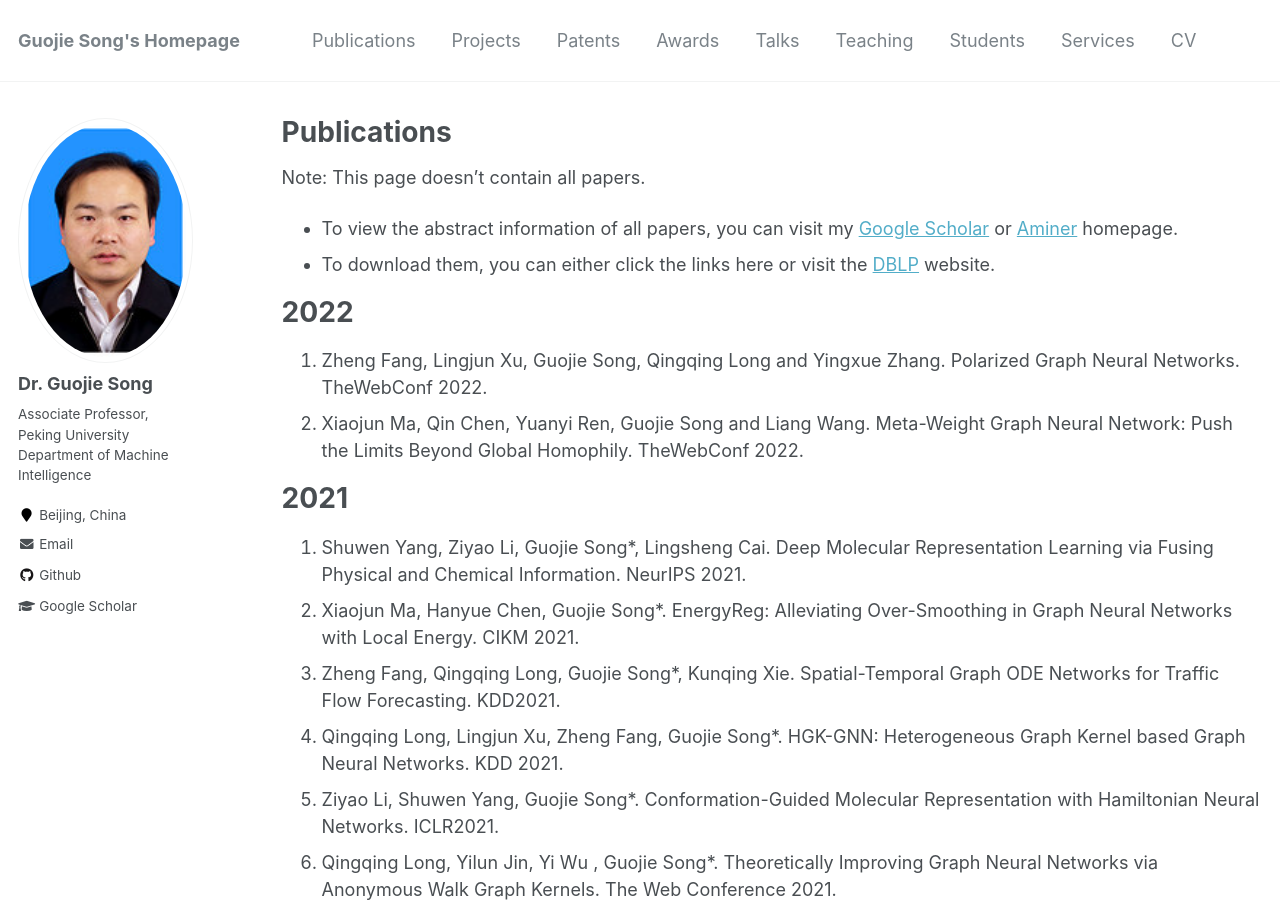
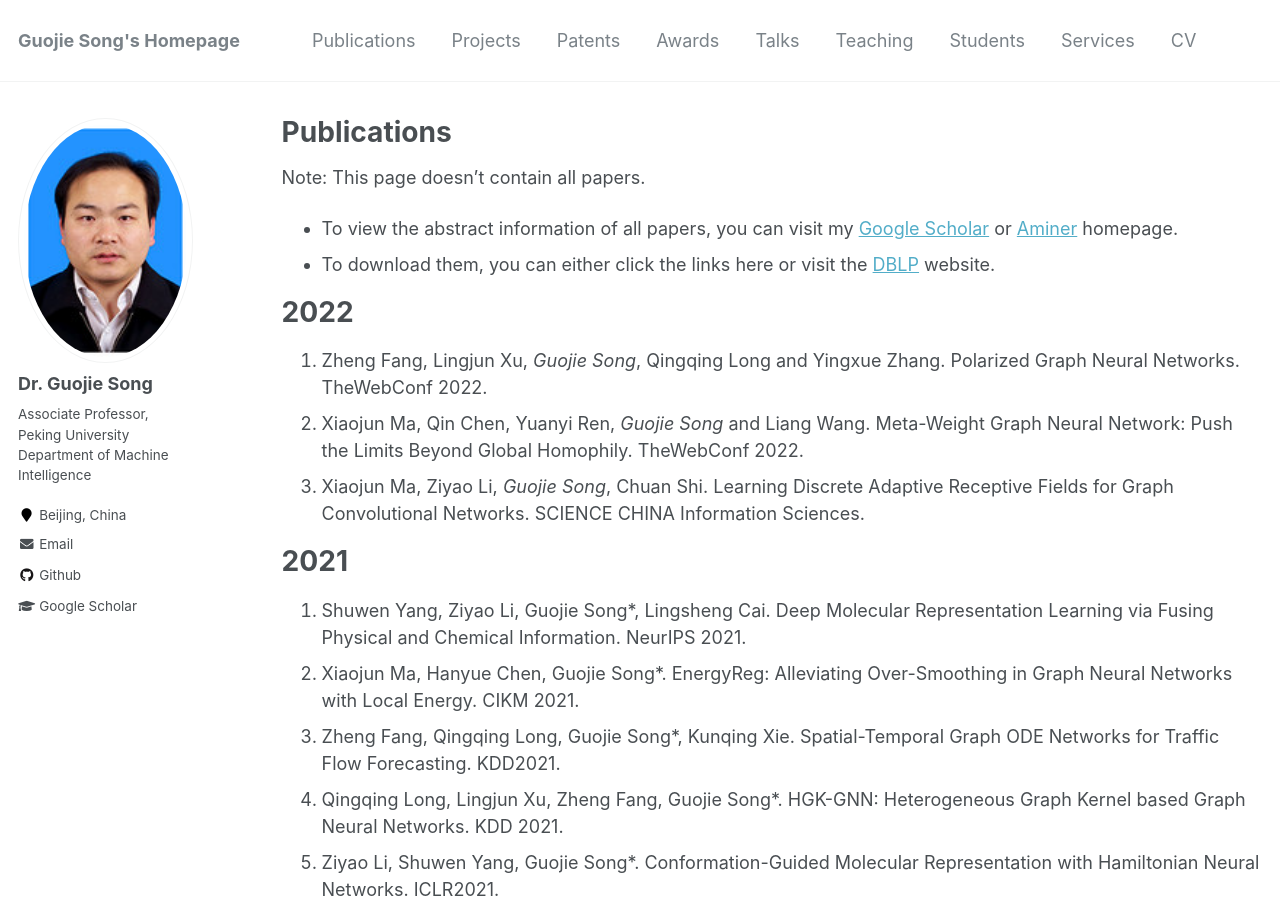
Before and after one commit to gjsong-pku/gjsong-pku.github.io, a Jekyll site: the page built from _pages/publications.md, in a window 1280 px wide and 900 px high. Built offline with Jekyll 4.4.1, drawn with Linux system fonts in a browser that asks for light colours.

Commit message:
Update publications.md

```diff
--- a/_pages/publications.md
+++ b/_pages/publications.md
@@ -12,8 +12,9 @@ Note: This page doesn't contain all papers.
 - To download them, you can either click the links here or visit the [DBLP](https://dblp.uni-trier.de/pers/hd/s/Song:Guojie) website.
 
 # 2022
-1. Zheng Fang, Lingjun Xu, Guojie Song, Qingqing Long and Yingxue Zhang. Polarized Graph Neural Networks. TheWebConf 2022.
-2. Xiaojun Ma, Qin Chen, Yuanyi Ren, Guojie Song and Liang Wang. Meta-Weight Graph Neural Network: Push the Limits Beyond Global Homophily. TheWebConf 2022.
+1. Zheng Fang, Lingjun Xu, *Guojie Song*, Qingqing Long and Yingxue Zhang. Polarized Graph Neural Networks. TheWebConf 2022.
+2. Xiaojun Ma, Qin Chen, Yuanyi Ren, *Guojie Song* and Liang Wang. Meta-Weight Graph Neural Network: Push the Limits Beyond Global Homophily. TheWebConf 2022.
+3. Xiaojun Ma, Ziyao Li, *Guojie Song*, Chuan Shi. Learning Discrete Adaptive Receptive Fields for Graph Convolutional Networks. SCIENCE CHINA Information Sciences.
 
 # 2021
 6. Shuwen Yang, Ziyao Li, Guojie Song*, Lingsheng Cai. Deep Molecular Representation Learning via Fusing Physical and Chemical Information. NeurIPS 2021.
```
